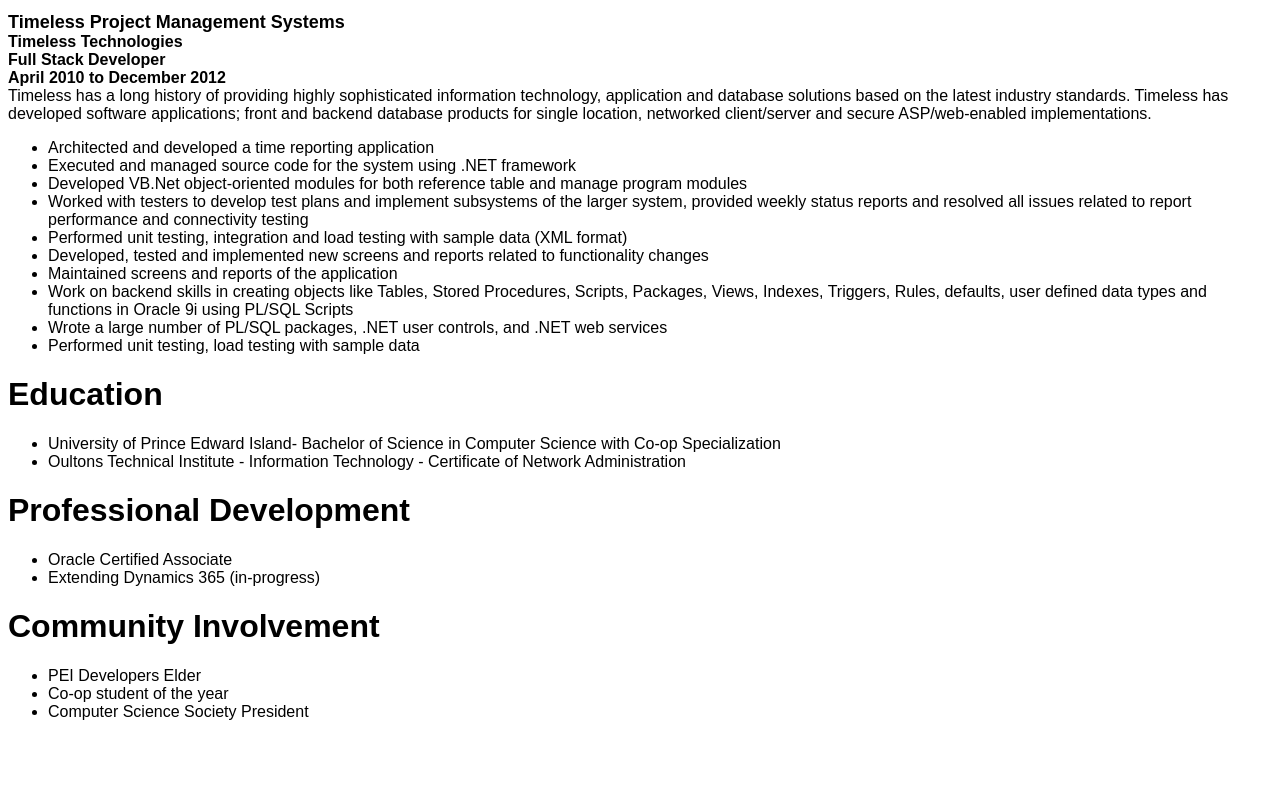
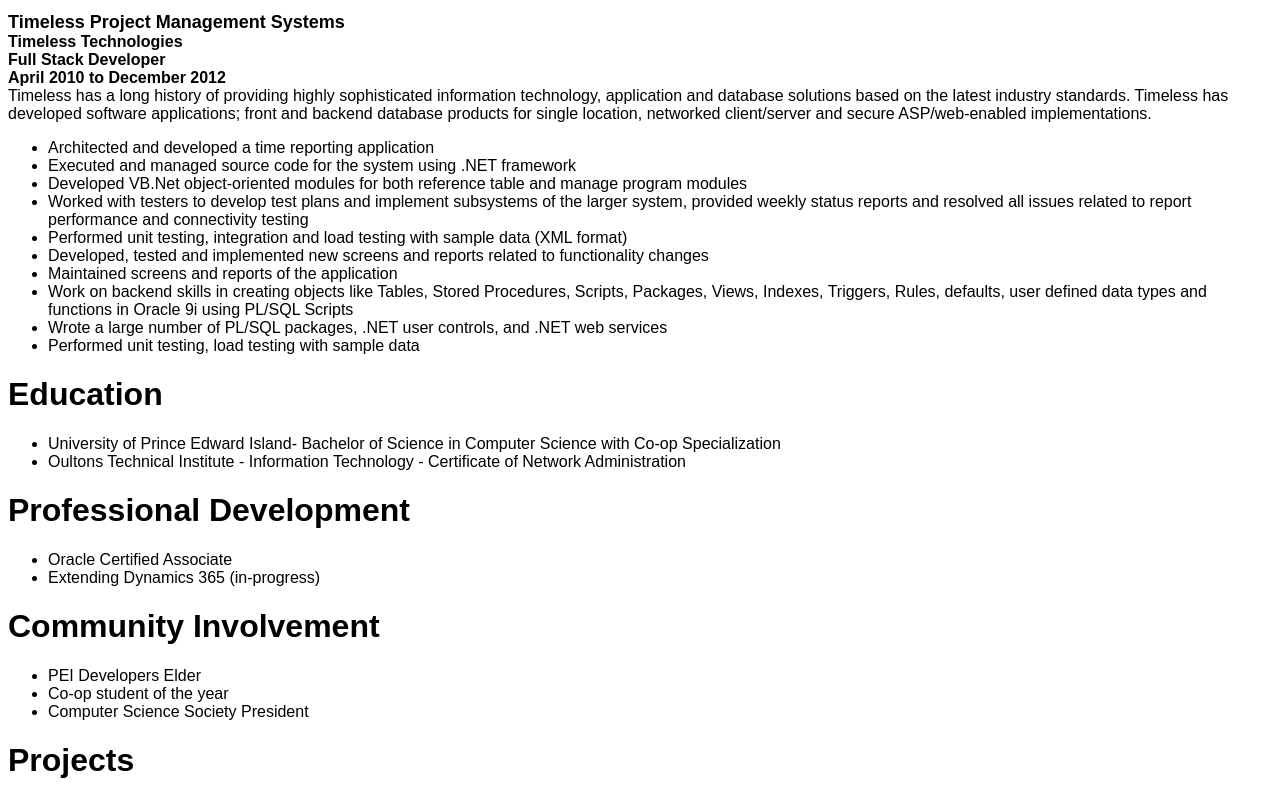
Before and after one commit to michaelmberger/michaelmberger.github.io, a plain HTML site: page index.html in a window 1280 px wide. Shown: the part 1259-2059 px from the top of the page. Before the commit the page ends 1996 px from the top, so only its background shows below. Drawn offline with Linux system fonts and the light colour scheme; a script that the page names is missing.

Commit message:
Add readme and project element

```diff
--- a/index.html
+++ b/index.html
@@ -260,7 +260,10 @@
         <li>Computer Science Society President</li>
       </ul>
     </div>
-    <div class="projects"></div>
+    <div class="projects">
+      <h1>Projects</h1>
+
+    </div>
   </body>
 
   <script src="https://cdn.jsdelivr.net/npm/number-to-words@1.2.4/numberToWords.min.js"></script>
```
Also changed, not shown: README.md (added).
